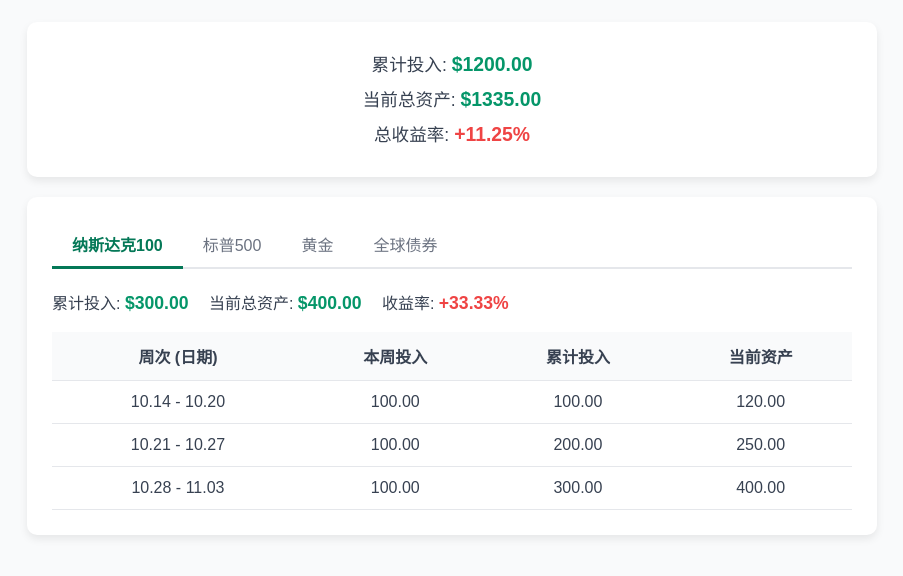
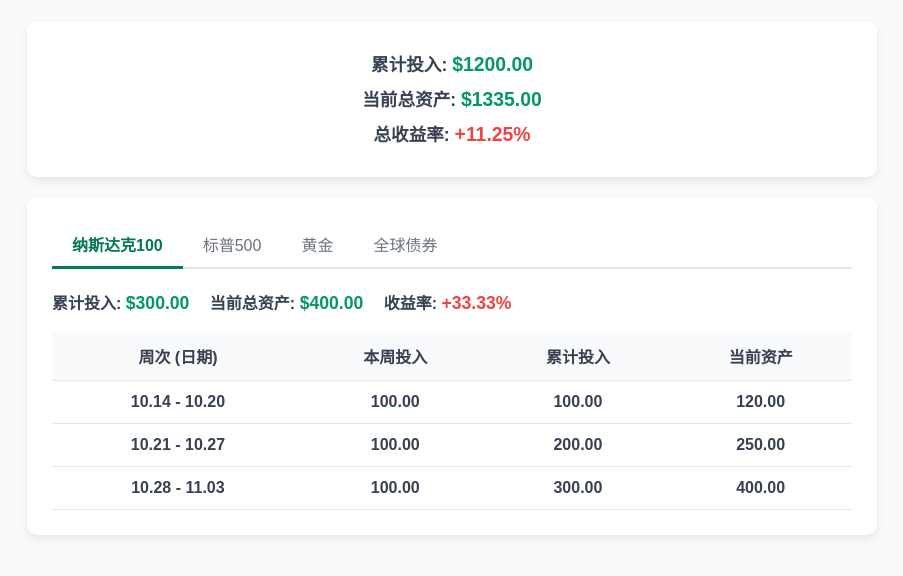
Before and after one commit to iwanlebron/iwanlebron.github.io, a plain HTML site: page docs/index.html in a window 1280 px wide. Shown: the part 90-666 px from the top of the page, without its empty margins (188-1091 px from the left). Drawn offline with Linux system fonts and the light colour scheme.

Commit message:
fix:font

```diff
--- a/docs/index.html
+++ b/docs/index.html
@@ -11,6 +11,7 @@
             margin: 0;
             padding: 20px;
             color: #374151;
+            font-weight: bold; /* ✅ 添加这一行，使字体加粗 */
         }
         .container {
             max-width: 850px;
```
